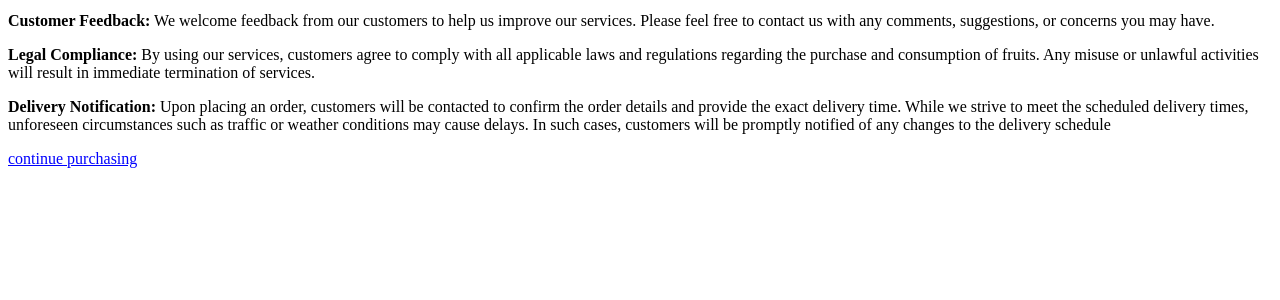
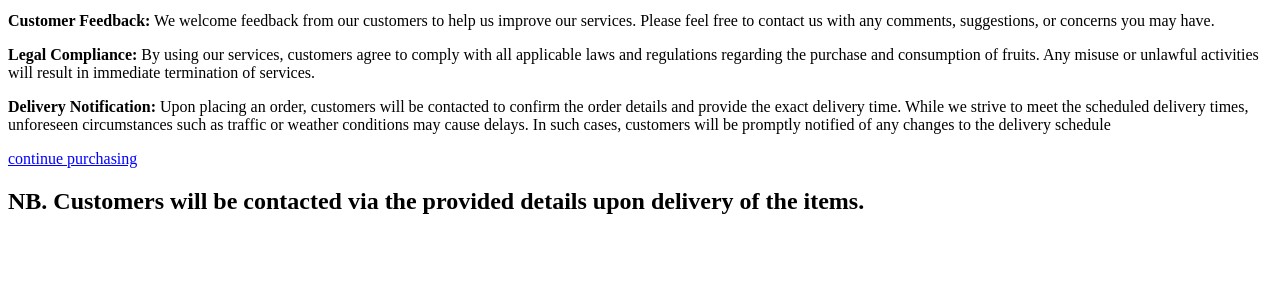
Before and after one commit to kabuiya/myShop, a Django app: page /terms_and_conditions/ in a window 1280 px wide. Shown: the part 394-694 px from the top of the page. Run offline with Django 5.2, Linux system fonts and the light colour scheme.

Commit message:
modified: README.md

```diff
--- a/templates/terms.html
+++ b/templates/terms.html
@@ -30,5 +30,7 @@
     <p><strong>Legal Compliance:</strong> By using our services, customers agree to comply with all applicable laws and regulations regarding the purchase and consumption of fruits. Any misuse or unlawful activities will result in immediate termination of services.</p>
     <p><strong>Delivery Notification:</strong>  Upon placing an order, customers will be contacted to confirm the order details and provide the exact delivery time. While we strive to meet the scheduled delivery times, unforeseen circumstances such as traffic or weather conditions may cause delays. In such cases, customers will be promptly notified of any changes to the delivery schedule</p>
     <p> <a href="{% url 'checkout' %}" style="color: blue">continue purchasing </a></p>
+    <h2>NB. Customers will be contacted via the provided details upon delivery of the items.</h2>
+
 </body>
 </html>
```
Also changed, not shown: README.md.
